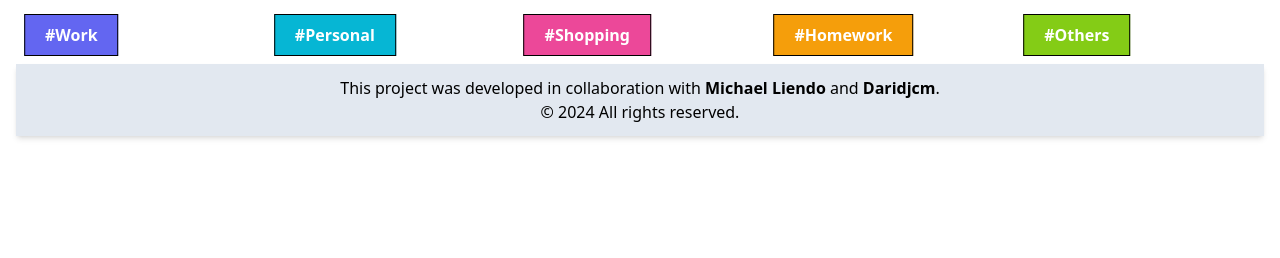
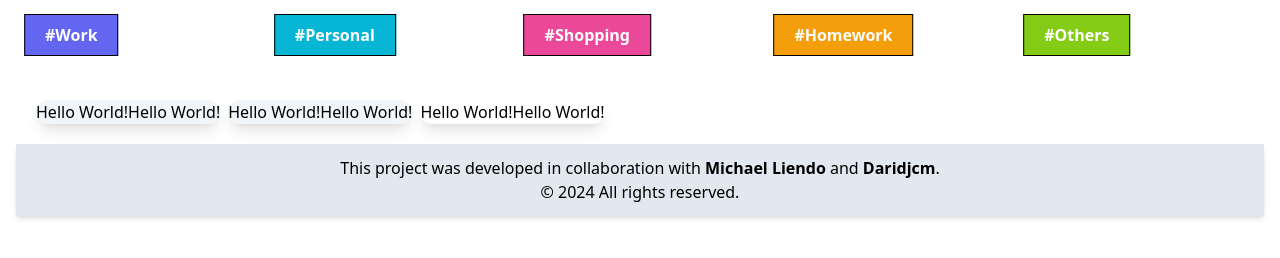
Before and after one commit to Daridjcm/todo-list-app, a website built with Vite: page index.html in a window 1280 px wide. Shown: the part 88-346 px from the top of the page. Built offline with nearby package versions, Linux system fonts and the light colour scheme.

Commit message:
Structure basic for the cards (#6)
Co-authored-by: Daridjcm <daricorreamedina@gmail.com132844413+Daridjcm@users.noreply.github.com>

```diff
--- a/index.html
+++ b/index.html
@@ -18,6 +18,7 @@
 
   <!-- Slider main container -->
   <main>
+    <section id="tags">
       <div class="swiper-container w-full h-auto pt-3">
         <div class="swiper-wrapper">
           <!-- Slides -->
@@ -60,6 +61,24 @@
         </div>
         <div class="swiper-pagination"></div>
       </div>
+    </section>
+
+    <section id="cards">
+      <div class="cards container flex flex-row m-2 p-3 gap-2">
+        <div class="card bg-slate-100 shadow-lg rounded-2xl mt-4 flex items-center justify-center">
+          <h3>Hello World!</h3>
+          <p>Hello World!</p>
+        </div>
+        <div class="card bg-slate-100 shadow-lg rounded-2xl mt-4 flex items-center justify-center">
+          <h3>Hello World!</h3>
+          <p>Hello World!</p>
+        </div>
+        <div class="card bg-slate shadow-lg rounded-2xl mt-4 flex items-center justify-center">
+          <h3>Hello World!</h3>
+          <p>Hello World!</p>
+        </div>
+      </div>
+    </section>
   </main>
 
   <footer>
```
Lines whose indentation alone changed are shown as unchanged.
